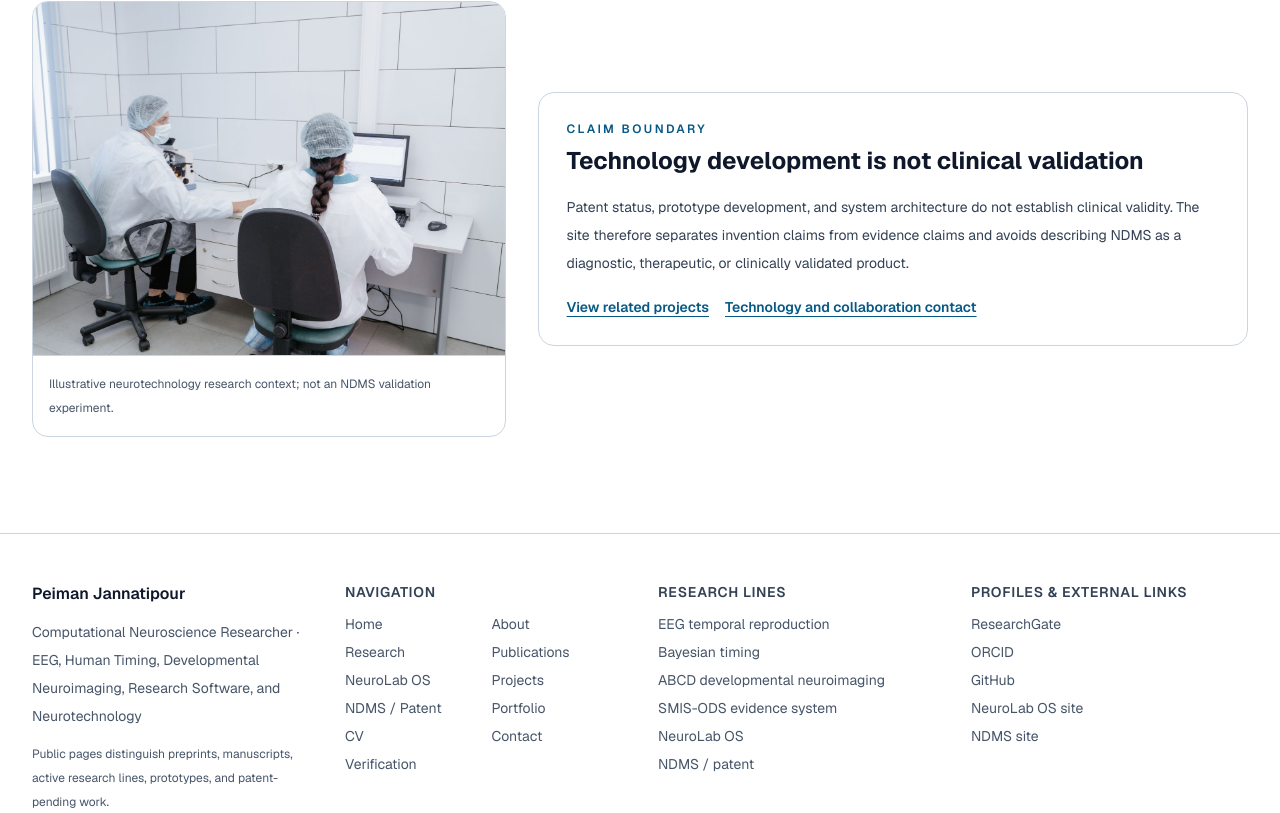
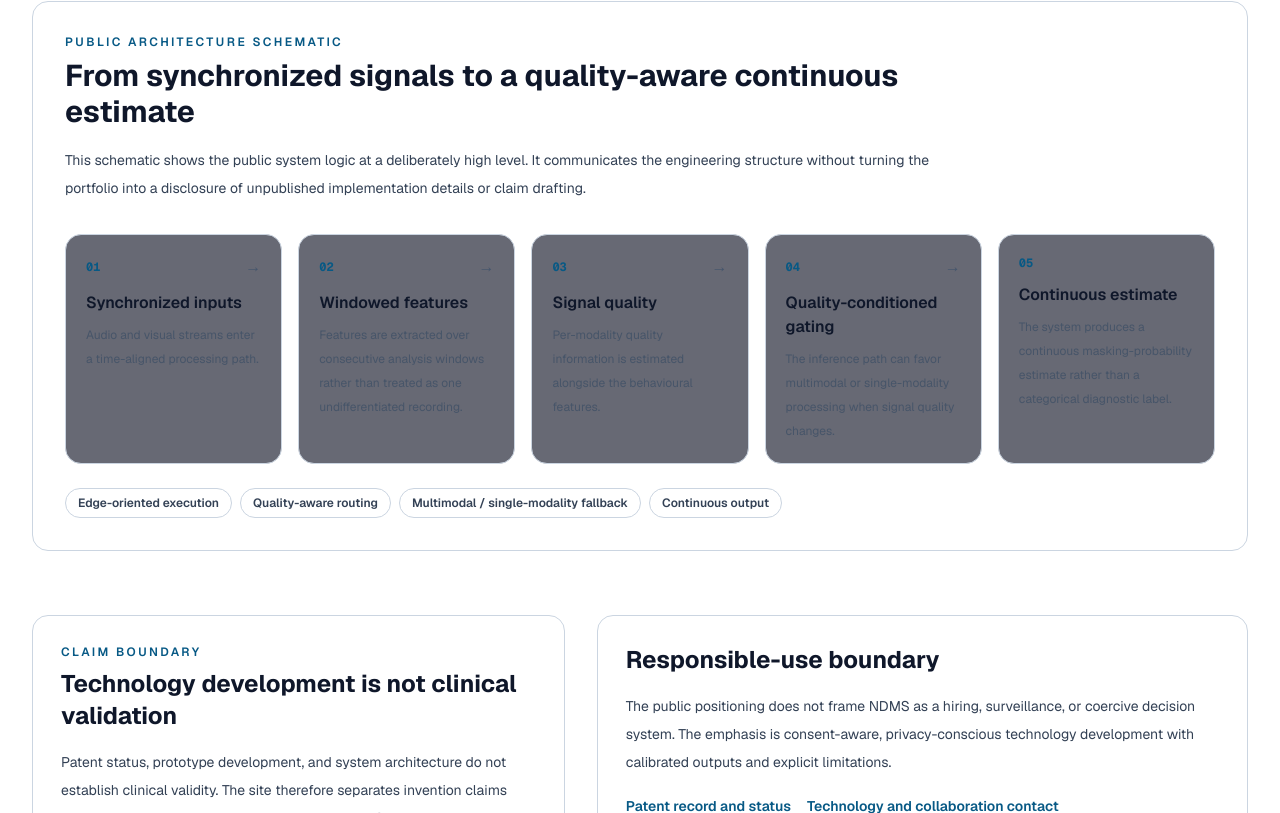
Before and after one commit to peimanjannatipour/peimanjp-, a Next.js app: page /ndms in a window 1280 px wide. Shown: the part 1247-2060 px from the top of the page. Built offline with nearby package versions, Linux system fonts and the light colour scheme.

Commit message:
Add public NDMS architecture schematic and remove generic stock context

```diff
--- a/src/app/ndms/page.tsx
+++ b/src/app/ndms/page.tsx
@@ -26,6 +26,14 @@ const pillars = [
     title: "Interpretability and responsible use",
     text: "Outputs are framed as calibrated system estimates with explicit limitations. The project is not presented as a validated diagnostic, clinical, hiring, or surveillance product.",
   },
+];
+
+const architecture = [
+  { step: "01", title: "Synchronized inputs", text: "Audio and visual streams enter a time-aligned processing path." },
+  { step: "02", title: "Windowed features", text: "Features are extracted over consecutive analysis windows rather than treated as one undifferentiated recording." },
+  { step: "03", title: "Signal quality", text: "Per-modality quality information is estimated alongside the behavioural features." },
+  { step: "04", title: "Quality-conditioned gating", text: "The inference path can favor multimodal or single-modality processing when signal quality changes." },
+  { step: "05", title: "Continuous estimate", text: "The system produces a continuous masking-probability estimate rather than a categorical diagnostic label." },
 ];
 
 export default function NDMSPage() {
@@ -81,19 +89,47 @@ export default function NDMSPage() {
           </div>
         </section>
 
-        <section className="mt-16 grid gap-8 lg:grid-cols-[0.8fr_1.2fr] lg:items-center" aria-labelledby="ndms-boundary-title">
-          <figure className="overflow-hidden rounded-2xl border border-slate-800 bg-slate-900">
-            <Image alt="Biomedical neuroscience research environment" className="aspect-[4/3] w-full object-cover" height={900} src="/images/stock-neuroscience-research.jpg" width={1200} />
-            <figcaption className="border-t border-slate-800 p-4 text-xs leading-6 text-slate-400">Illustrative neurotechnology research context; not an NDMS validation experiment.</figcaption>
-          </figure>
+        <section className="mt-16 rounded-2xl border border-slate-800 bg-slate-900 p-7 lg:p-8" aria-labelledby="ndms-architecture-title">
+          <div className="max-w-4xl">
+            <p className="text-xs font-semibold uppercase tracking-[0.2em] text-sky-300">Public architecture schematic</p>
+            <h2 className="mt-2 text-3xl font-bold text-white" id="ndms-architecture-title">From synchronized signals to a quality-aware continuous estimate</h2>
+            <p className="mt-4 text-sm leading-7 text-slate-300">This schematic shows the public system logic at a deliberately high level. It communicates the engineering structure without turning the portfolio into a disclosure of unpublished implementation details or claim drafting.</p>
+          </div>
+
+          <div className="mt-8 grid gap-4 lg:grid-cols-5" role="list" aria-label="NDMS public processing architecture">
+            {architecture.map((item, index) => (
+              <div className="relative rounded-2xl border border-slate-700 bg-slate-950/60 p-5" key={item.step} role="listitem">
+                <div className="flex items-center justify-between gap-3">
+                  <span className="font-mono text-xs font-bold text-sky-300">{item.step}</span>
+                  {index < architecture.length - 1 ? <span aria-hidden="true" className="hidden text-slate-600 lg:block">→</span> : null}
+                </div>
+                <h3 className="mt-3 text-base font-semibold text-white">{item.title}</h3>
+                <p className="mt-2 text-xs leading-6 text-slate-400">{item.text}</p>
+              </div>
+            ))}
+          </div>
+
+          <div className="mt-6 flex flex-wrap gap-2 text-xs font-semibold text-slate-300">
+            <span className="rounded-full border border-slate-700 px-3 py-1.5">Edge-oriented execution</span>
+            <span className="rounded-full border border-slate-700 px-3 py-1.5">Quality-aware routing</span>
+            <span className="rounded-full border border-slate-700 px-3 py-1.5">Multimodal / single-modality fallback</span>
+            <span className="rounded-full border border-slate-700 px-3 py-1.5">Continuous output</span>
+          </div>
+        </section>
+
+        <section className="mt-16 grid gap-8 lg:grid-cols-[0.9fr_1.1fr] lg:items-start" aria-labelledby="ndms-boundary-title">
           <div className="rounded-2xl border border-slate-800 bg-slate-900 p-7">
             <p className="text-xs font-semibold uppercase tracking-[0.2em] text-sky-300">Claim boundary</p>
             <h2 className="mt-2 text-2xl font-bold text-white" id="ndms-boundary-title">Technology development is not clinical validation</h2>
             <p className="mt-4 text-sm leading-7 text-slate-300">
               Patent status, prototype development, and system architecture do not establish clinical validity. The site therefore separates invention claims from evidence claims and avoids describing NDMS as a diagnostic, therapeutic, or clinically validated product.
             </p>
+          </div>
+          <div className="rounded-2xl border border-slate-800 bg-slate-900 p-7">
+            <h2 className="text-2xl font-bold text-white">Responsible-use boundary</h2>
+            <p className="mt-4 text-sm leading-7 text-slate-300">The public positioning does not frame NDMS as a hiring, surveillance, or coercive decision system. The emphasis is consent-aware, privacy-conscious technology development with calibrated outputs and explicit limitations.</p>
             <div className="mt-5 flex flex-wrap gap-4">
-              <Link className="text-sm font-semibold text-sky-300 underline underline-offset-4" href="/projects">View related projects</Link>
+              <Link className="text-sm font-semibold text-sky-300 underline underline-offset-4" href="/patent">Patent record and status</Link>
               <Link className="text-sm font-semibold text-sky-300 underline underline-offset-4" href="/contact">Technology and collaboration contact</Link>
             </div>
           </div>
```
